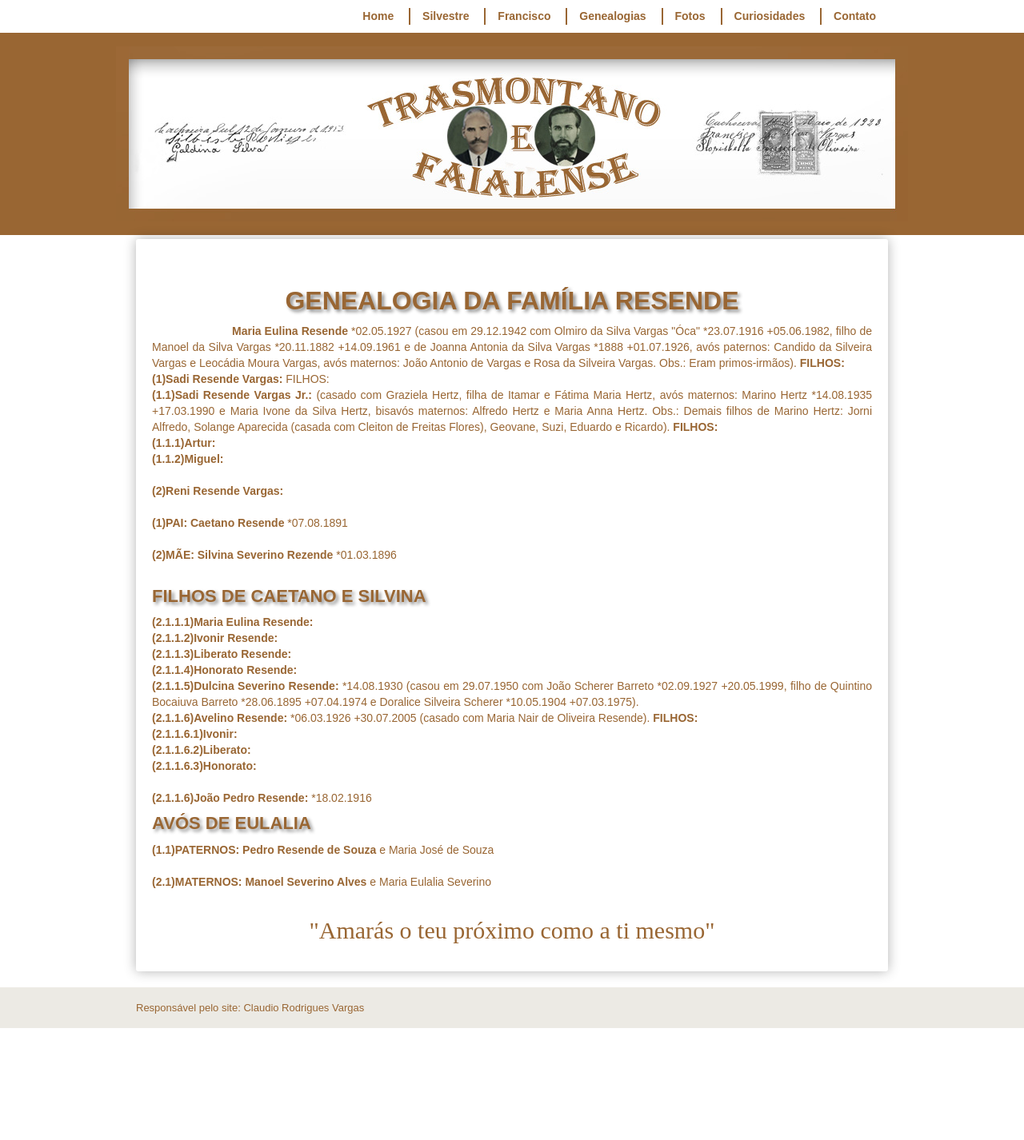
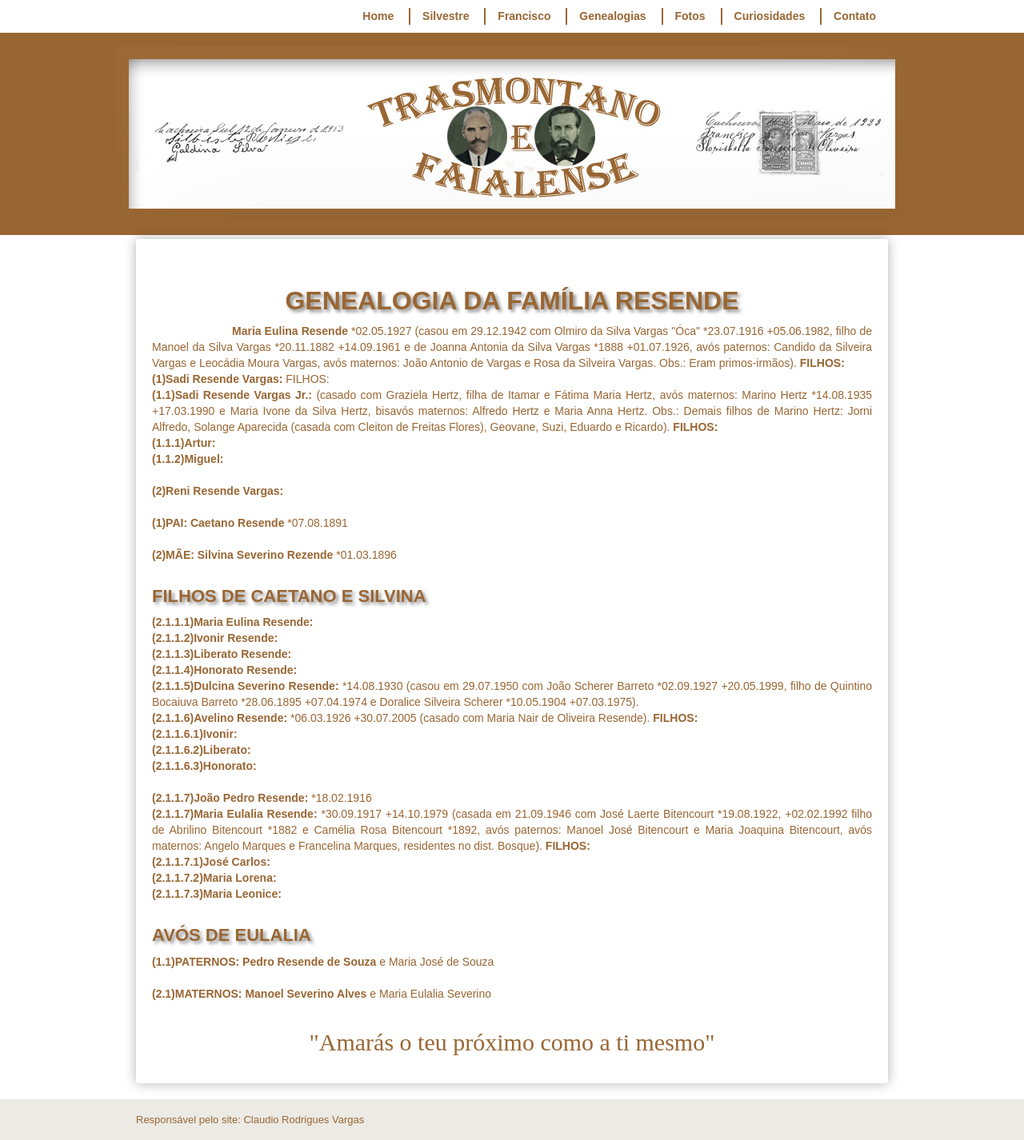
Before and after one commit to claudiovargas1955/claudiovargas1955.github.io, a Jekyll site: the page built from _pages/familia-resende.html, in a window 1280 px wide. Shown: the whole page at 80% size. Built offline with Jekyll 4.4.1, drawn with Linux system fonts in a browser that asks for light colours; some web fonts are replaced; before the commit the page ends 1286 px from its top, so only the background shows below that.

Commit message:
Update familia-resende.html

```diff
--- a/_pages/familia-resende.html
+++ b/_pages/familia-resende.html
@@ -124,7 +124,14 @@ Jorni Alfredo, Solange Aparecida (casada com Cleiton de Freitas Flores), Geovane
       <b>(2.1.1.6.2)Liberato: </b><br>
       <b>(2.1.1.6.3)Honorato: </b><br><br>
 
-    <b>(2.1.1.6)João Pedro Resende: </b>*18.02.1916 <br>
+    <b>(2.1.1.7)João Pedro Resende: </b>*18.02.1916 <br>
+
+    <b>(2.1.1.7)Maria Eulalia Resende: </b>*30.09.1917 +14.10.1979 (casada em 21.09.1946 com José Laerte Bitencourt *19.08.1922,
+    +02.02.1992 filho de Abrilino Bitencourt *1882 e Camélia Rosa Bitencourt *1892, avós paternos: Manoel José Bitencourt e Maria
+    Joaquina Bitencourt, avós maternos: Angelo Marques e Francelina Marques, residentes no dist. Bosque). <b>FILHOS: </b><br>
+       <b>(2.1.1.7.1)José Carlos: </b><br>
+       <b>(2.1.1.7.2)Maria Lorena: </b><br>
+       <b>(2.1.1.7.3)Maria Leonice: </b><br><br>
 
 <h4>AVÓS DE EULALIA</h4>
 
```
